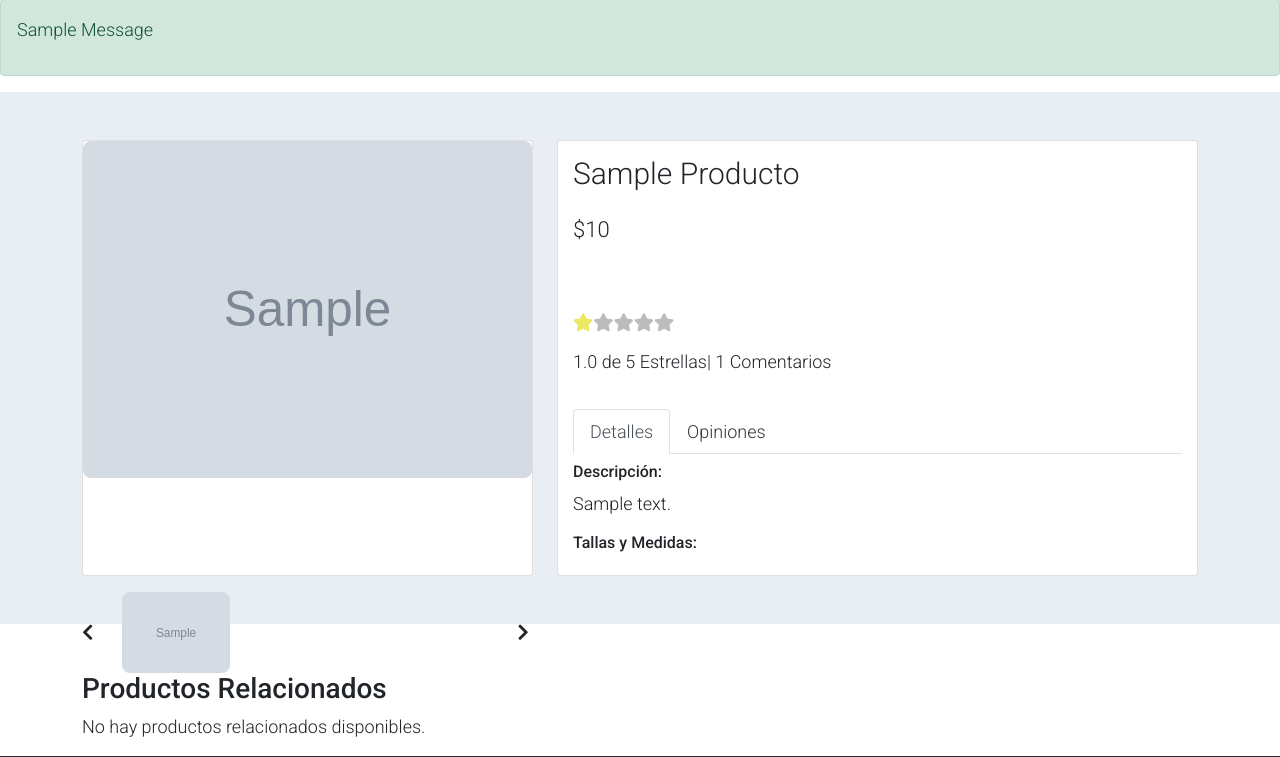
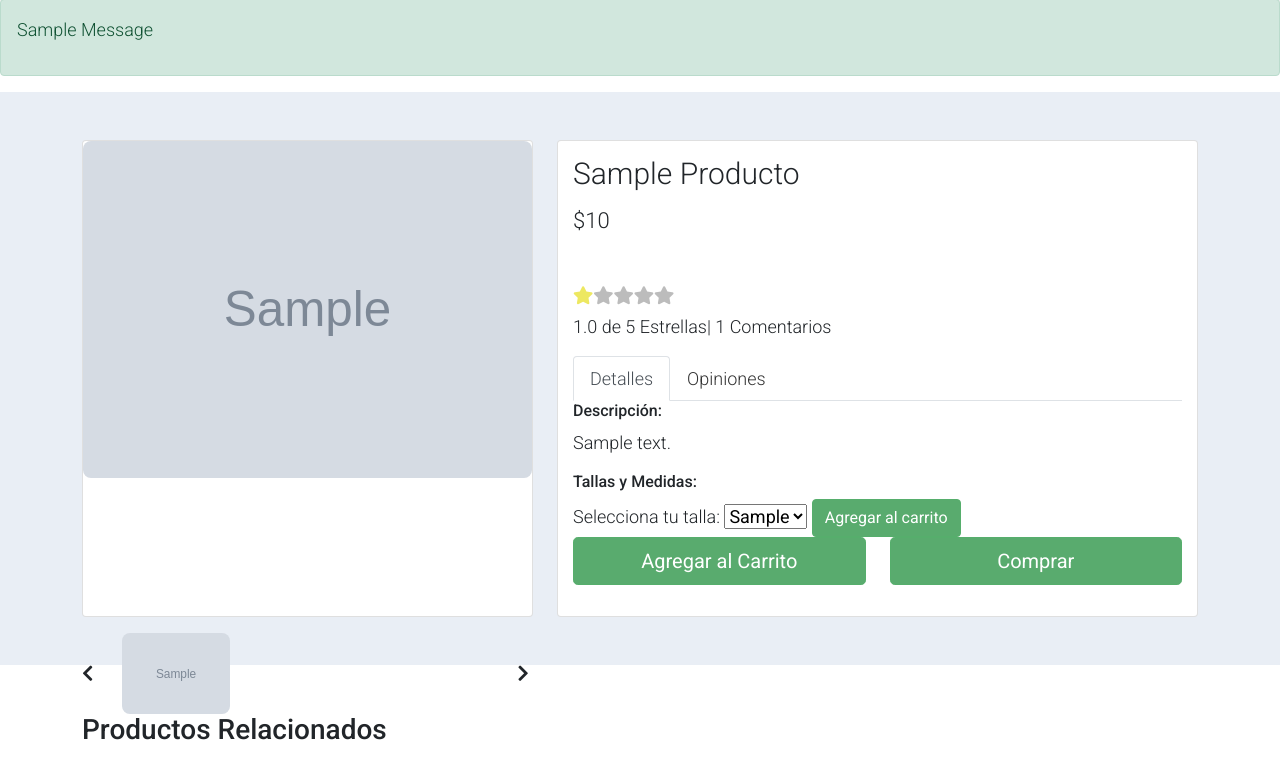
Before and after one commit to Donnyjpl/tbk, a Django app: a page that uses web/templates/producto_detalle.html in a window 1280 px wide. Shown: the part 127-884 px from the top of the page. Run offline with Django 5.2, Linux system fonts and the light colour scheme; tables that the repository leaves empty hold one stand-in row (values such as "Sample post"); grey boxes marked "Sample" are stand-in pictures; one stand-in notice (Sample message) is shown; some libraries are stand-ins or nearby versions.

Commit message:
listo carrito crud

```diff
--- a/web/models.py
+++ b/web/models.py
@@ -44,8 +44,6 @@ class Producto(models.Model):
     def __str__(self):
         return self.nombre
 
-
-
 class ProductoTalla(models.Model):
     producto = models.ForeignKey(Producto, on_delete=models.CASCADE, related_name='tallas')
     talla = models.CharField(max_length=10)  # Las tallas pueden ser S, M, L, XL o 40-44 para pantalones
@@ -53,7 +51,6 @@ class ProductoTalla(models.Model):
 
     def __str__(self):
         return f"{self.producto.nombre} - Talla {self.talla}"
-
 
 class ProductoImagen(models.Model):
     producto = models.ForeignKey(Producto, on_delete=models.CASCADE, related_name='imagenes')
@@ -71,8 +68,6 @@ class OpinionCliente(models.Model):
 
         def __str__(self):
             return f'Opinión de {self.nombre_cliente} sobre {self.producto.name}'  # Acceso al nombre del producto usando self.producto.name
-
-
 
 class Factura(models.Model):
     producto = models.ForeignKey(Producto, on_delete=models.CASCADE)
--- a/web/templates/producto_detalle.html
+++ b/web/templates/producto_detalle.html
@@ -22,7 +22,8 @@
             <div class="col-lg-5 mt-5">
                 <div class="card mb-3">
                     {% if producto.imagenes_list.all %}
-                            <img class="card-img img-fluid" src="{{ producto.imagenes_list.first.imagen.url }}" alt="{{ producto.nombre }}" id="product-detail">
+                    <img class="card-img img-fluid" src="{{ producto.imagenes_list.first.imagen.url }}"
+                        alt="{{ producto.nombre }}" id="product-detail">
                     {% else %}
                     <p>No hay imagen principal disponible.</p>
                     {% endif %}
@@ -37,14 +38,16 @@
                         </a>
                     </div>
 
-                        <div id="multi-item-example" class="col-10 carousel slide carousel-multi-item" data-bs-ride="carousel">
+                    <div id="multi-item-example" class="col-10 carousel slide carousel-multi-item"
+                        data-bs-ride="carousel">
                         <div class="carousel-inner product-links-wap" role="listbox">
                             {% for imagen in producto.imagenes_list.all %}
                             <div class="carousel-item {% if forloop.first %}active{% endif %}">
                                 <div class="row">
                                     <div class="col-4">
                                         <a href="#">
-                                                    <img class="card-img img-fluid" src="{{ imagen.imagen.url }}" alt="Product Image">
+                                            <img class="card-img img-fluid" src="{{ imagen.imagen.url }}"
+                                                alt="Product Image">
                                         </a>
                                     </div>
                                 </div>
@@ -79,21 +82,25 @@
                                 {% endif %}
                                 {% endfor %}
                             </ul>
-                                <span class="list-inline-item text-dark">{{ producto.promedio_valoracion }} de 5 Estrellas| {{ producto.opiniones_list.count }} Comentarios</span>
+                            <span class="list-inline-item text-dark">{{ producto.promedio_valoracion }} de 5 Estrellas|
+                                {{ producto.opiniones_list.count }} Comentarios</span>
                         </p>
 
                         <!-- Pestañas para mostrar detalles del producto y opiniones -->
                         <ul class="nav nav-tabs" id="productTab" role="tablist">
                             <li class="nav-item" role="presentation">
-                                    <a class="nav-link active" id="details-tab" data-bs-toggle="tab" href="#details" role="tab" aria-controls="details" aria-selected="true">Detalles</a>
+                                <a class="nav-link active" id="details-tab" data-bs-toggle="tab" href="#details"
+                                    role="tab" aria-controls="details" aria-selected="true">Detalles</a>
                             </li>
                             <li class="nav-item" role="presentation">
-                                    <a class="nav-link" id="reviews-tab" data-bs-toggle="tab" href="#reviews" role="tab" aria-controls="reviews" aria-selected="false">Opiniones</a>
+                                <a class="nav-link" id="reviews-tab" data-bs-toggle="tab" href="#reviews" role="tab"
+                                    aria-controls="reviews" aria-selected="false">Opiniones</a>
                             </li>
                         </ul>
                         <div class="tab-content" id="productTabContent">
                             <!-- Detalles del producto -->
-                                <div class="tab-pane fade show active" id="details" role="tabpanel" aria-labelledby="details-tab">
+                            <div class="tab-pane fade show active" id="details" role="tabpanel"
+                                aria-labelledby="details-tab">
                                 <h6>Descripción:</h6>
                                 <p>{{ producto.descripcion }}</p>
                                 {% include 'tallas.html' %}
@@ -102,22 +109,11 @@
                             <!-- Opiniones -->
                             <div class="tab-pane fade" id="reviews" role="tabpanel" aria-labelledby="reviews-tab">
                                 <h3>Opiniones</h3>
-                                    <!-- Mostrar estrellas de valoración -->
-                                    <ul class="list-unstyled d-flex justify-content-center mb-1">
-                                        {% for i in rango_estrellas %}
-                                            {% if i <= producto.promedio_valoracion %}
-                                                <li><i class="text-warning fa fa-star"></i></li>
-                                            {% else %}
-                                                <li><i class="text-muted fa fa-star"></i></li>
-                                            {% endif %}
-                                        {% endfor %}
-                                    </ul>
-                                    <p>{{ producto.promedio_valoracion }} de 5 estrellas</p>
-
                                 <!-- Mostrar opiniones -->
                                 {% for opinion in producto.opiniones_list %}
                                 <div>
-                                            <strong>{{ opinion.user.first_name }}</strong> (Valoración: {{ opinion.valoracion }})
+                                    <strong>{{ opinion.user.first_name }}</strong> (Valoración:
+                                    {{ opinion.valoracion }})
                                     <p>{{ opinion.opinion }}</p>
                                     <small>Publicado el {{ opinion.created_at }}</small>
                                 </div>
@@ -137,12 +133,34 @@
                                 <p>Debes estar <a href="{% url 'login' %}">logueado</a> para dejar una opinión.</p>
                                 {% endif %}
                             </div>
+                            <!-- Mostrar las tallas -->
+                            <form method="POST" action="{% url 'agregar_al_carrito' slug=producto.slug %}">
+                                {% csrf_token %}
+                                <label for="talla">Selecciona tu talla:</label>
+                                <select name="talla" id="talla">
+                                    {% for talla in producto.tallas_list %}
+                                        <option value="{{ talla.id }}">{{ talla.talla }}</option>
+                                    {% endfor %}
+                                </select>
+                                <button type="submit" class="btn btn-success">Agregar al carrito</button>
+                            </form>
+                            <div class="row pb-3">
+                                <div class="col d-grid">
+                                    <button type="submit" class="btn btn-success btn-lg" name="submit"
+                                        value="buy">Agregar al Carrito</button>
+                                </div>
+                                <div class="col d-grid">
+                                    <button type="submit" class="btn btn-success btn-lg" name="submit"
+                                        value="addtocard">Comprar</button>
                                 </div>
                             </div>
                         </div>
                     </div>
                 </div>
             </div>
+        </div>
+    </div>
+
 </section>
 <!-- Productos relacionados -->
 <section class="related-products mt-5 container">
@@ -152,7 +170,8 @@
         <div class="col-md-3 col-6 mb-3">
             <div class="card">
                 {% if related_product.imagenes_list.all %}
-                <img class="card-img-top" src="{{ related_product.imagenes_list.first.imagen.url }}" alt="{{ related_product.nombre }}">
+                <img class="card-img-top" src="{{ related_product.imagenes_list.first.imagen.url }}"
+                    alt="{{ related_product.nombre }}">
                 {% else %}
                 <img class="card-img-top" src="{% static 'images/no-image.png' %}" alt="Imagen no disponible">
                 {% endif %}
@@ -181,8 +200,7 @@
             slidesToShow: 4,
             slidesToScroll: 3,
             dots: true,
-                responsive: [
-                    {
+            responsive: [{
                     breakpoint: 1024,
                     settings: {
                         slidesToShow: 3,
--- a/web/urls.py
+++ b/web/urls.py
@@ -36,8 +36,9 @@ urlpatterns = [
 
     path('agregar_al_carrito/<slug:slug>/', agregar_al_carrito, name='agregar_al_carrito'),
     path('ver_carrito/', ver_carrito, name='ver_carrito'),
-    path('eliminar_del_carrito/<slug:slug>/', eliminar_del_carrito, name='eliminar_del_carrito'),
-    path('actualizar_carrito/<slug:slug>/', actualizar_carrito, name='actualizar_carrito'),
+    path('eliminar_del_carrito/<slug:slug>/<int:talla_id>/', views.eliminar_del_carrito, name='eliminar_del_carrito'),
+    path('actualizar_carrito/<slug:slug>/<int:talla_id>/', views.actualizar_carrito, name='actualizar_carrito'),
+
 
 
     path('editar-perfil/', ProfileUpdateView.as_view(), name='edit_profile'),
--- a/web/views.py
+++ b/web/views.py
@@ -50,6 +50,8 @@ from django.template.loader import render_to_string
 from django.utils.encoding import smart_str
 from django.core.mail import EmailMessage
 from django.core.mail import EmailMultiAlternatives
+
+
 
 def dejar_opinion(request, slug):
     producto = get_object_or_404(Producto, slug=slug)  # Obtener el producto por su slug
@@ -163,26 +165,114 @@ def procesar_pago_success(request):
     })
 
 
+def agregar_al_carrito(request, slug):
+    # Obtener el producto usando el slug
+    producto = get_object_or_404(Producto, slug=slug)
+    talla_id = request.POST.get('talla')  # Asegúrate de que estás obteniendo correctamente la talla
+
+    # Verificar si la talla existe para el producto
+    try:
+        talla = producto.tallas.get(id=talla_id)
+    except ProductoTalla.DoesNotExist:
+        messages.error(request, 'La talla seleccionada no existe para este producto.')
+        return redirect('producto_detalle', slug=slug)  # Redirigir a la página del producto
+
+    # Obtener el carrito de la sesión o inicializarlo si no existe
+    carrito = request.session.get('carrito', {})
+
+    # Verificar si el producto ya está en el carrito
+    if str(slug) in carrito:
+        if str(talla_id) in carrito[str(slug)]['tallas']:
+            carrito[str(slug)]['tallas'][str(talla_id)]['cantidad'] += 1
+        else:
+            carrito[str(slug)]['tallas'][str(talla_id)] = {
+                'talla': talla.talla,
+                'precio': str(producto.precio),
+                'cantidad': 1,
+            }
+    else:
+        carrito[str(slug)] = {
+            'nombre': producto.nombre,
+            'precio': str(producto.precio),
+            'cantidad': 1,
+            'slug': producto.slug,
+            'tallas': {
+                str(talla_id): {
+                    'talla': talla.talla,
+                    'precio': str(producto.precio),
+                    'cantidad': 1,
+                }
+            }
+        }
+
+    # Guardar el carrito en la sesión
+    request.session['carrito'] = carrito
+
+    # Agregar un mensaje de éxito
+    messages.success(request, f'{producto.nombre} con talla {talla.talla} se ha agregado al carrito con éxito.')
+    return redirect('ver_carrito')  # Redirige a la vista del carrito
+
+
 
 def ver_carrito(request):
+    carrito = request.session.get('carrito', {})
+    print(carrito)  # Ver el contenido del carrito
+
+    total = 0
+    for producto_slug, producto_data in carrito.items():
+        # Asegúrate de que 'tallas' está en el diccionario
+        if 'tallas' in producto_data:
+            for talla_id, talla_data in producto_data['tallas'].items():
+                total += float(talla_data['precio']) * talla_data['cantidad']
+        else:
+            print(f"El producto {producto_slug} no tiene tallas.")
+
+    return render(request, 'carrito/carrito.html', {'carrito': carrito, 'total': total})
+
+def eliminar_del_carrito(request, slug, talla_id):
+    producto = get_object_or_404(Producto, slug=slug)
+    talla = get_object_or_404(ProductoTalla, id=talla_id, producto=producto)
+
     # Obtener el carrito de la sesión
     carrito = request.session.get('carrito', {})
 
-    # Calcular el total y la cantidad total de productos
-    total = 0
-    cantidad_total = 0  # Nueva variable para la cantidad total de productos
+    # Eliminar el producto de la talla seleccionada
+    if str(slug) in carrito:
+        if str(talla_id) in carrito[str(slug)]['tallas']:
+            del carrito[str(slug)]['tallas'][str(talla_id)]
+            if not carrito[str(slug)]['tallas']:  # Si ya no hay tallas, eliminar el producto
+                del carrito[str(slug)]
+            messages.success(request, f'{producto.nombre} con talla {talla.talla} ha sido eliminado del carrito.')
+        else:
+            messages.error(request, 'Error: Talla no encontrada en el carrito.')
+    else:
+        messages.error(request, 'Error: Producto no encontrado en el carrito.')
 
-    for item in carrito.values():
-        total += float(item['precio']) * item['cantidad']
-        cantidad_total += item['cantidad']  # Sumar la cantidad de cada producto
-         # Imprimir el total y cantidad_total para depuración
+    # Guardar el carrito actualizado en la sesión
+    request.session['carrito'] = carrito
+    return redirect('ver_carrito')  # Redirige al carrito después de eliminar
 
 
-    return render(request, 'carrito/carrito.html', {
-        'carrito': carrito,
-        'total': total,
-        'cantidad_total': cantidad_total,  # Pasar la cantidad total al contexto
-    })
+def actualizar_carrito(request, slug, talla_id):
+    producto = get_object_or_404(Producto, slug=slug)
+    talla = get_object_or_404(ProductoTalla, id=talla_id, producto=producto)
+
+    # Obtener el carrito de la sesión
+    carrito = request.session.get('carrito', {})
+
+    # Verificar si el producto y la talla están en el carrito
+    if str(slug) in carrito and str(talla_id) in carrito[str(slug)]['tallas']:
+        # Actualizar la cantidad de la talla
+        cantidad = int(request.POST.get('cantidad', 1))
+        carrito[str(slug)]['tallas'][str(talla_id)]['cantidad'] = cantidad
+
+        # Guardar el carrito en la sesión
+        request.session['carrito'] = carrito
+        messages.success(request, f"La cantidad del producto {producto.nombre} con talla {talla.talla} ha sido actualizada.")
+    else:
+        messages.error(request, "El producto o talla no está en tu carrito.")
+
+    return redirect('ver_carrito')
 
 @login_required
 def procesar_pago(request):
@@ -418,7 +508,7 @@ class producto_detalle(DetailView):
 
         # Opcional: Agregar opiniones/valoraciones (si las tienes)
          # Mostrar las opiniones del producto
-        producto.opiniones_list = OpinionCliente.objects.filter(producto=producto).order_by('-created_at')[:5]
+        producto.opiniones_list = OpinionCliente.objects.filter(producto=producto).order_by('-created_at')[:3]
 
         # Si el usuario está autenticado, permitir dejar una opinión
         # Si el usuario está autenticado, permitir dejar una opinión
@@ -509,76 +599,6 @@ def contacto(request):
 def successs(request):
     return render(request, 'registro_exitoso.html')
 
-
-def agregar_al_carrito(request, slug):
-    # Obtener el producto usando el slug
-    producto = get_object_or_404(Producto, slug=slug)
-
-    # Obtener el carrito de la sesión o inicializarlo si no existe
-    carrito = request.session.get('carrito', {})
-
-    # Si el producto ya está en el carrito, incrementar su cantidad
-    if str(slug) in carrito:
-        carrito[str(slug)]['cantidad'] += 1
-    else:
-        # Si no, agregarlo con cantidad 1
-        carrito[str(slug)] = {
-            'nombre': producto.nombre,
-            'precio': str(producto.precio),
-            'cantidad': 1,
-            'slug': producto.slug,  # Guardamos el slug para futuras referencias
-        }
-
-    # Guardar el carrito de vuelta en la sesión
-    request.session['carrito'] = carrito
-
-   # Agregar un mensaje de éxito
-    messages.success(request, f'{producto.nombre} se ha agregado al carrito con éxito.')
-
-    # Redirigir a la página de donde vino el usuario (permanece en la misma página)
-    return redirect(request.META.get('HTTP_REFERER', 'shop'))  # 'shop' es la página por defecto en caso de que no haya 'HTTP_REFERER'
-
-
-
-
-def eliminar_del_carrito(request, slug):
-    # Obtener el carrito de la sesión
-    carrito = request.session.get('carrito', {})
-
-    # Eliminar el producto del carrito
-    if str(slug) in carrito:
-        del carrito[str(slug)]
-
-    # Guardar el carrito actualizado
-    request.session['carrito'] = carrito
-
-    return redirect('ver_carrito')
-
-def actualizar_carrito(request, slug):
-    cantidad = int(request.GET.get('cantidad', 1))  # Tomamos la cantidad pasada en la URL (GET)
-
-    # Obtener el producto
-    producto = Producto.objects.get(slug=slug)
-
-    # Obtener el carrito actual
-    carrito = request.session.get('carrito', {})
-
-    # Si el producto ya está en el carrito, actualizamos la cantidad
-    if slug in carrito:
-        carrito[slug]['cantidad'] = cantidad
-    else:
-        # Si no está en el carrito, lo agregamos
-        carrito[slug] = {
-            'nombre': producto.nombre,
-            'precio': str(producto.precio),
-            'cantidad': cantidad
-        }
-
-    # Guardamos el carrito de nuevo en la sesión
-    request.session['carrito'] = carrito
-
-    # Respondemos con un JSON indicando que la actualización fue exitosa
-    return JsonResponse({'success': True, 'cantidad': cantidad})
 
 class ProfileUpdateView(LoginRequiredMixin, UpdateView):
     model = Profile
```
Also changed, not shown: web/templates/carrito/carrito.html (+27 -7 lines). Lines whose indentation alone changed are shown as unchanged.
